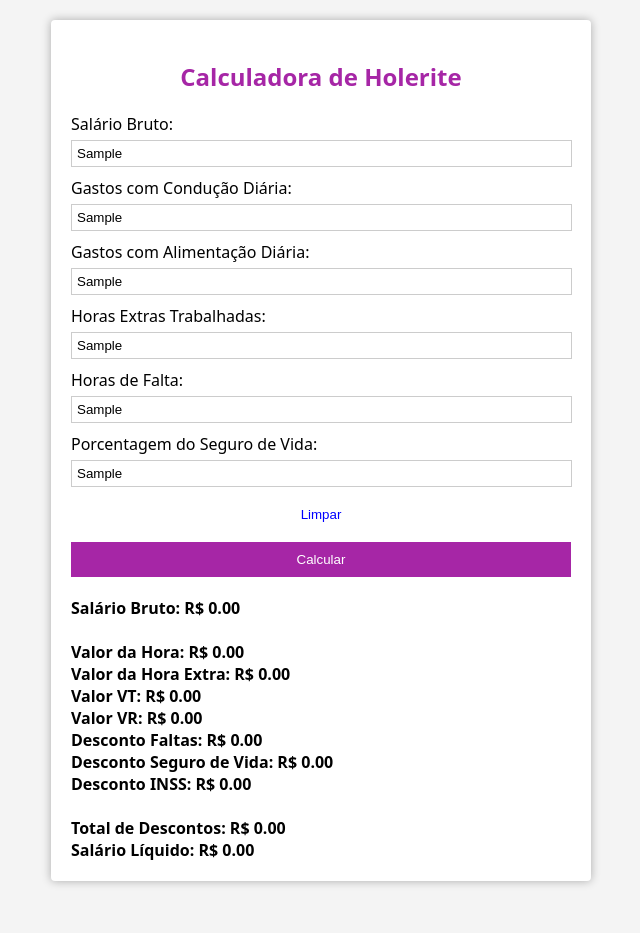
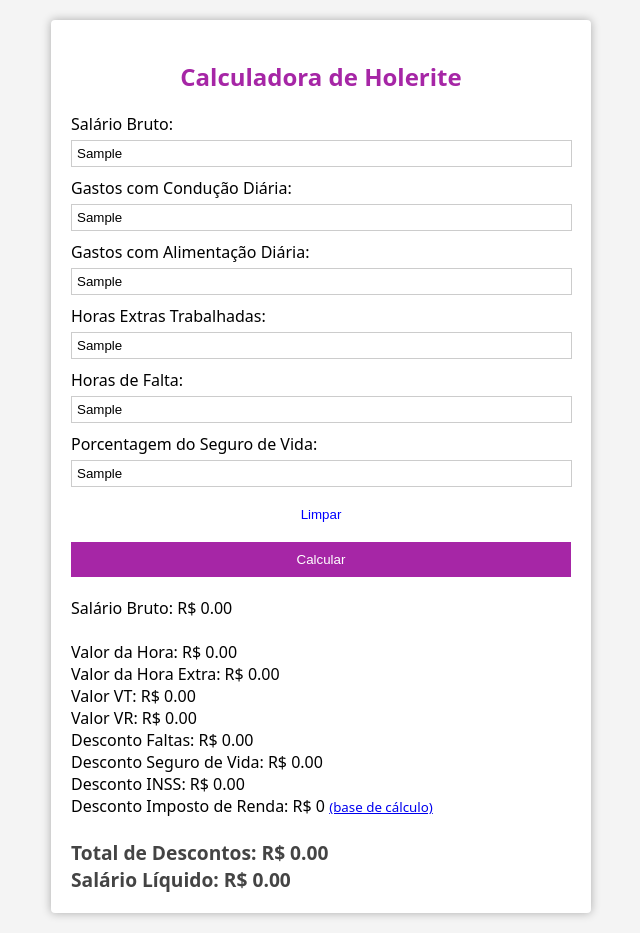
Before and after one commit to FATEC-DSM/Prova1-Algoritmos, a plain HTML site: page index.html in a window 1280 px wide. Both pictures are taken after typing "Sample", "Sample", "Sample", "Sample", "Sample", "Sample" into the empty fields and a click on the button "Calcular". Shown: the whole page, without its empty margins (319-959 px from the left). Before the commit the page ends 901 px from the top, so only its background shows below. Drawn offline with Linux system fonts and the light colour scheme.

Commit message:
Adição do IR

```diff
--- a/script.js
+++ b/script.js
@@ -71,6 +71,27 @@ function calcularHolerite() {
         descontoINSS = (salario * 0.14).toFixed(2);
     }
 
+    let impostoRenda = 0;
+    if (salario < 2112) {
+      impostoRenda = 0;
+
+    } else if (salario < 2826.65) {
+      impostoRenda = salario - salario * 0.075;
+
+    } else if (salario < 3751.05) {
+      impostoRenda = salario - salario * 0.15;
+
+    } else if (salario < 4664.68) {
+      impostoRenda = salario - salario * 22.5;
+
+    } else if (salario > 4664.68) {
+      impostoRenda = salario - salario * 27.5;
+
+    } else {
+      impostoRenda = salario;
+    }
+
+
     const totalDescontos = valorMaxVT + valorMaxVR + descontoFaltas + descontoSeguroVida + parseFloat(descontoINSS);
     const salarioLiquido = salario + valorHoraExtra - totalDescontos;
 
@@ -85,8 +106,13 @@ function calcularHolerite() {
         <span>Desconto Faltas: R$ ${descontoFaltas.toFixed(2)}</span>
         <span>Desconto Seguro de Vida: R$ ${descontoSeguroVida.toFixed(2)}</span>
         <span>Desconto INSS: R$ ${descontoINSS}</span>
+        <span>Desconto Imposto de Renda: R$ ${impostoRenda}
+          <small>
+            <a href="https://www.creditas.com/exponencial/tabela-imposto-de-renda/" target="_blank">(base de cálculo)</a>
+          </small>
+        </span>
         <br>
-        <span>Total de Descontos: R$ ${totalDescontos.toFixed(2)}</span>
-        <span>Salário Líquido: R$ ${salarioLiquido.toFixed(2)}</span>
+        <span class="total">Total de Descontos: R$ ${totalDescontos.toFixed(2)}</span>
+        <span class="total">Salário Líquido: R$ ${salarioLiquido.toFixed(2)}</span>
     `;
 }
--- a/style.css
+++ b/style.css
@@ -72,9 +72,14 @@ button:hover {
 
 #result {
     margin-top: 20px;
-    font-weight: bolder;
 }
 
 span {
   display: block;
 }
+
+.total {
+  font-weight: bolder;
+  color: #444444;
+  font-size: 1.2rem;
+}
```
